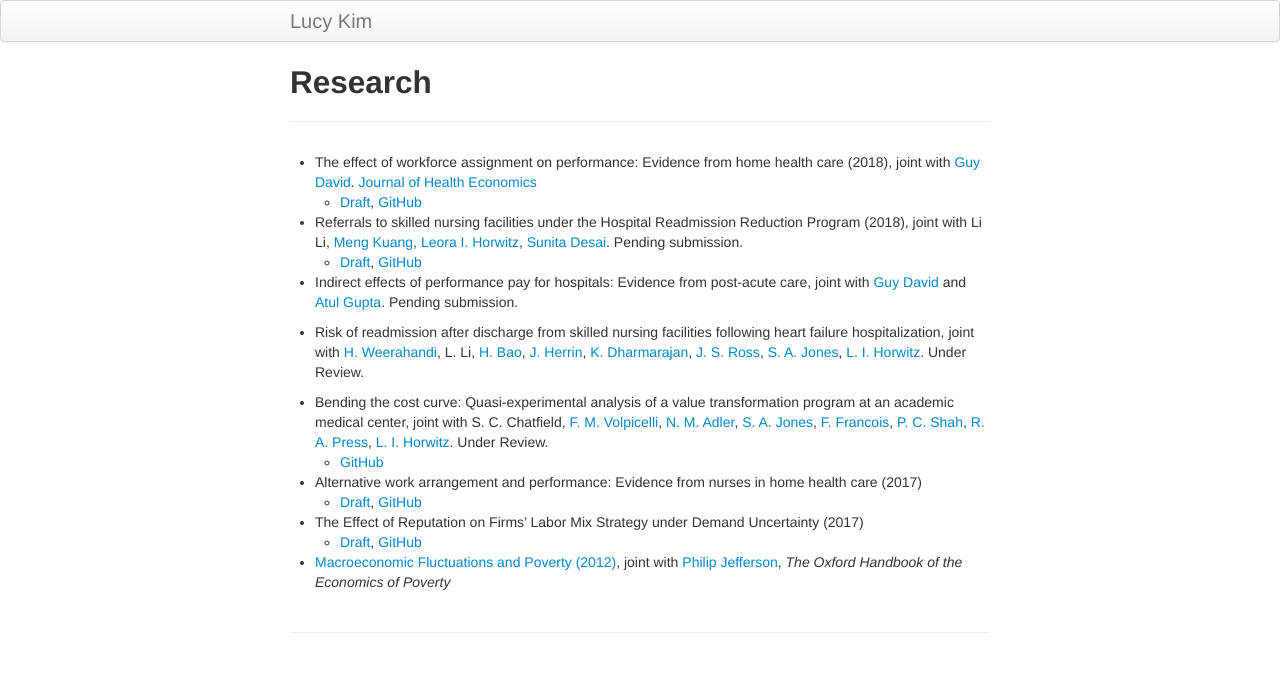
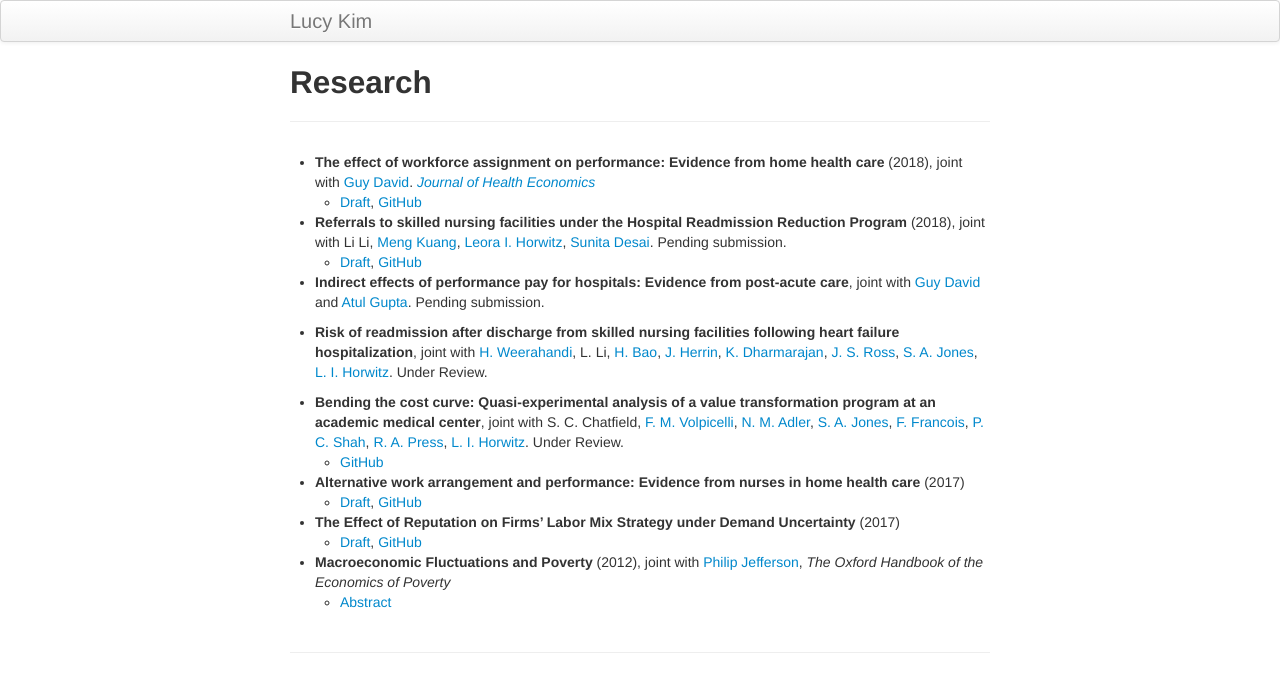
Before and after one commit to lucy-kim/lucy-kim.github.io, a Jekyll site: the page built from pages/research.md, in a window 1280 px wide. Shown: the top 692 px of the page. Built offline with Jekyll 4.4.1, drawn with Linux system fonts in a browser that asks for light colours.

Commit message:
Update font styles

```diff
--- a/pages/research.md
+++ b/pages/research.md
@@ -4,23 +4,24 @@ title: Research
 description: Description of research projects with codes
 ---
 
-- The effect of workforce assignment on performance: Evidence from home health care (2018), joint with [Guy David](https://hcmg.wharton.upenn.edu/profile/gdavid2/). [Journal of Health Economics](https://doi.org/10.1016/j.jhealeco.2018.03.003)
+- **The effect of workforce assignment on performance: Evidence from home health care** (2018), joint with [Guy David](https://hcmg.wharton.upenn.edu/profile/gdavid2/). [_Journal of Health Economics_](https://doi.org/10.1016/j.jhealeco.2018.03.003)
   - [Draft](https://www.dropbox.com/s/4t5eklv1sjt3uj5/handoffs-readmit-RR-finaldraft%202.23.18.pdf?dl=0), [GitHub](https://github.com/lucy-kim/handoffs-readmit)
 
-- Referrals to skilled nursing facilities under the Hospital Readmission Reduction Program (2018), joint with Li Li, [Meng Kuang](https://medicine.yale.edu/core/people/meng_kuang.profile), [Leora I. Horwitz](https://nyulangone.org/doctors/1841334810/leora-horwitz), [Sunita Desai](https://med.nyu.edu/faculty/sunita-m-desai). Pending submission.
+- **Referrals to skilled nursing facilities under the Hospital Readmission Reduction Program** (2018), joint with Li Li, [Meng Kuang](https://medicine.yale.edu/core/people/meng_kuang.profile), [Leora I. Horwitz](https://nyulangone.org/doctors/1841334810/leora-horwitz), [Sunita Desai](https://med.nyu.edu/faculty/sunita-m-desai). Pending submission.
   - [Draft](https://www.dropbox.com/s/0cdh3i1l3o75u8c/hrrp-snf-medical-7.2.18.pdf?dl=0), [GitHub](https://github.com/lucy-kim/vertical-integration)
 
-- Indirect effects of performance pay for hospitals: Evidence from post-acute care, joint with [Guy David](https://hcmg.wharton.upenn.edu/profile/gdavid2/) and [Atul Gupta](https://hcmg.wharton.upenn.edu/profile/atulgup/). Pending submission.
+- **Indirect effects of performance pay for hospitals: Evidence from post-acute care**, joint with [Guy David](https://hcmg.wharton.upenn.edu/profile/gdavid2/) and [Atul Gupta](https://hcmg.wharton.upenn.edu/profile/atulgup/). Pending submission.
 
-- Risk of readmission after discharge from skilled nursing facilities following heart failure hospitalization, joint with [H. Weerahandi](https://nyulangone.org/doctors/1336373992/himali-m-weerahandi), L. Li, [H. Bao](https://medicine.yale.edu/core/people/haikun_bao.profile), [J. Herrin](https://medicine.yale.edu/people/organizations/jeph_herrin.profile), [K. Dharmarajan](https://medicine.yale.edu/core/people/kumar_dharmarajan.profile), [J. S. Ross](https://medicine.yale.edu/intmed/people/joseph_ross-2.profile), [S. A. Jones](https://med.nyu.edu/faculty/simon-a-jones), [L. I. Horwitz]((https://nyulangone.org/doctors/1841334810/leora-horwitz)). Under Review.
+- **Risk of readmission after discharge from skilled nursing facilities following heart failure hospitalization**, joint with [H. Weerahandi](https://nyulangone.org/doctors/1336373992/himali-m-weerahandi), L. Li, [H. Bao](https://medicine.yale.edu/core/people/haikun_bao.profile), [J. Herrin](https://medicine.yale.edu/people/organizations/jeph_herrin.profile), [K. Dharmarajan](https://medicine.yale.edu/core/people/kumar_dharmarajan.profile), [J. S. Ross](https://medicine.yale.edu/intmed/people/joseph_ross-2.profile), [S. A. Jones](https://med.nyu.edu/faculty/simon-a-jones), [L. I. Horwitz]((https://nyulangone.org/doctors/1841334810/leora-horwitz)). Under Review.
 
-- Bending the cost curve: Quasi-experimental analysis of a value transformation program at an academic medical center, joint with S. C. Chatfield, [F. M. Volpicelli](https://nyulangone.org/doctors/1366679235/frank-m-volpicelli), [N. M. Adler](https://nyulangone.org/doctors/1821294034/nicole-m-adler), [S. A. Jones](https://med.nyu.edu/faculty/simon-a-jones), [F. Francois](https://nyulangone.org/doctors/1164516712/fritz-francois), [P. C. Shah](https://nyulangone.org/doctors/1508925991/paresh-c-shah), [R. A. Press](https://nyulangone.org/doctors/1538217195/robert-a-press), [L. I. Horwitz]((https://nyulangone.org/doctors/1841334810/leora-horwitz)). Under Review.
+- **Bending the cost curve: Quasi-experimental analysis of a value transformation program at an academic medical center**, joint with S. C. Chatfield, [F. M. Volpicelli](https://nyulangone.org/doctors/1366679235/frank-m-volpicelli), [N. M. Adler](https://nyulangone.org/doctors/1821294034/nicole-m-adler), [S. A. Jones](https://med.nyu.edu/faculty/simon-a-jones), [F. Francois](https://nyulangone.org/doctors/1164516712/fritz-francois), [P. C. Shah](https://nyulangone.org/doctors/1508925991/paresh-c-shah), [R. A. Press](https://nyulangone.org/doctors/1538217195/robert-a-press), [L. I. Horwitz]((https://nyulangone.org/doctors/1841334810/leora-horwitz)). Under Review.
   - [GitHub](https://github.com/lucy-kim/VBM-eval)
 
-- Alternative work arrangement and performance: Evidence from nurses in home health care (2017)
+- **Alternative work arrangement and performance: Evidence from nurses in home health care** (2017)
   - [Draft](https://www.dropbox.com/s/rgayoxr0ybjd5a7/altwork-readmit.pdf?dl=0), [GitHub](https://github.com/lucy-kim/altwork-readmit)
 
-- The Effect of Reputation on Firms’ Labor Mix Strategy under Demand Uncertainty (2017)
+- **The Effect of Reputation on Firms’ Labor Mix Strategy under Demand Uncertainty** (2017)
   - [Draft](https://www.dropbox.com/s/7xx1lo0ejbku9hp/labormix-demandfluc.pdf?dl=0), [GitHub](https://github.com/lucy-kim/labormix-demandfluc)
 
-- [Macroeconomic Fluctuations and Poverty (2012)](http://www.oxfordhandbooks.com/view/10.1093/oxfordhb/9780195393781.001.0001/oxfordhb-9780195393781-e-16), joint with [Philip Jefferson](http://www.swarthmore.edu/profile/philip-jefferson), _The Oxford Handbook of the Economics of Poverty_
+- **Macroeconomic Fluctuations and Poverty** (2012), joint with [Philip Jefferson](http://www.swarthmore.edu/profile/philip-jefferson), _The Oxford Handbook of the Economics of Poverty_
+  - [Abstract](http://www.oxfordhandbooks.com/view/10.1093/oxfordhb/9780195393781.001.0001/oxfordhb-9780195393781-e-16)
```
